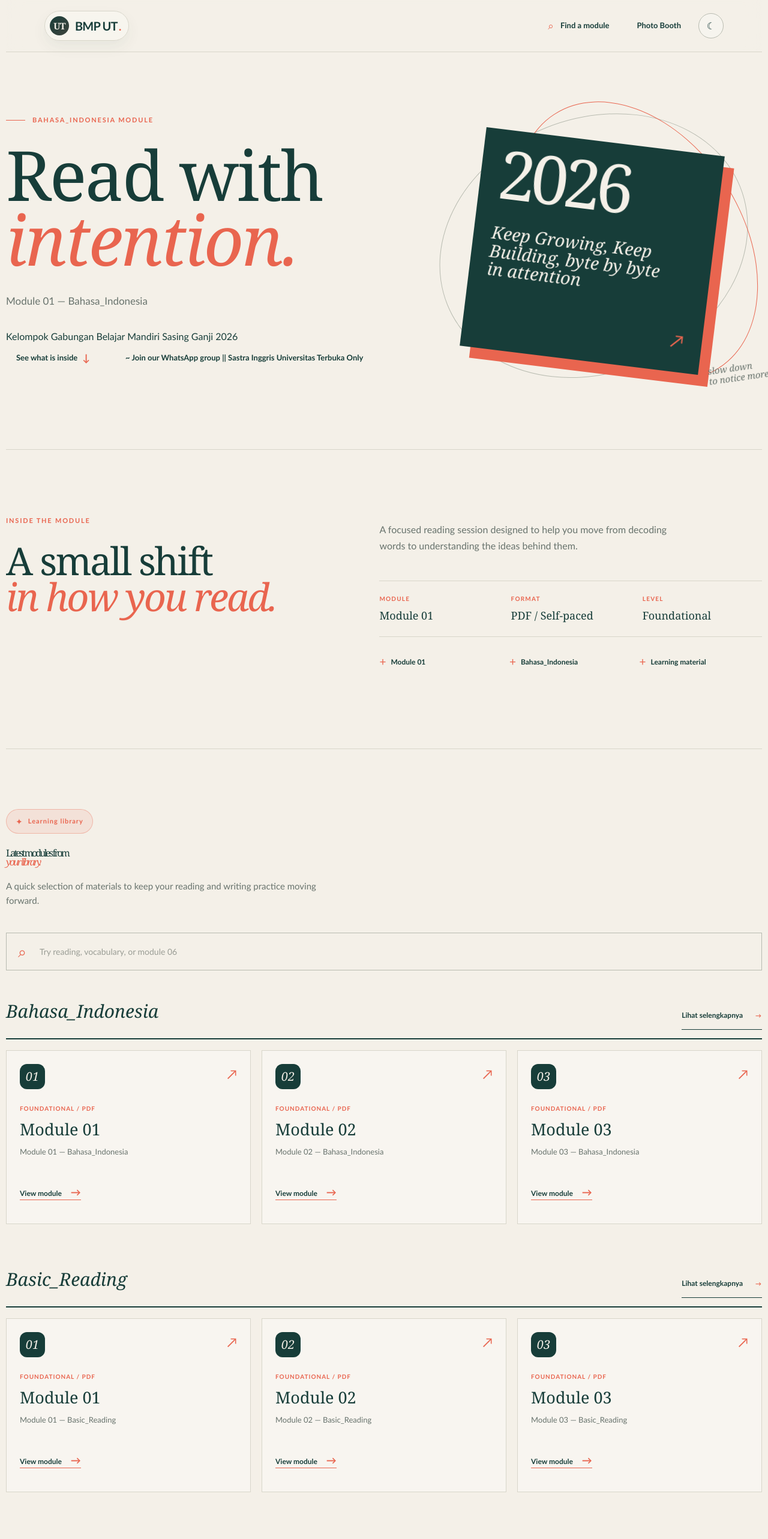
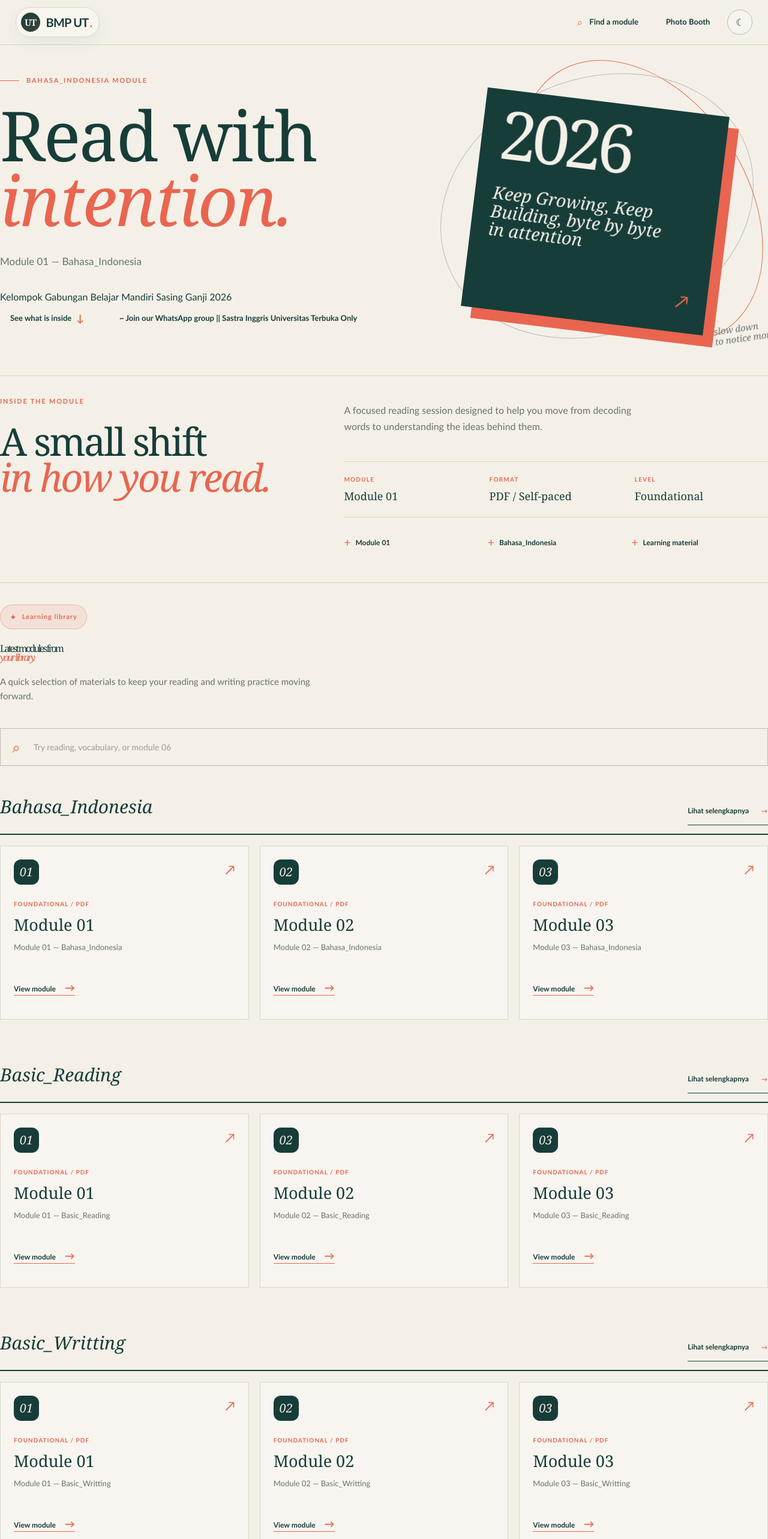
Before and after one commit to Efwan016/KB-BMP-Sasing, a React (Vite) app: page / in a window 1280 px wide. Shown: the top 2566 px of the page at 60% size. Built offline with nearby package versions, Linux system fonts and the light colour scheme.

Commit message:
modiffed layout desktop view

```diff
--- a/src/App.css
+++ b/src/App.css
@@ -1,5 +1,6 @@
-.app-shell { min-height: 100vh; overflow-x: hidden; padding: 0 10px; background: var(--paper); }
+.app-shell { min-height: 100vh; overflow-x: hidden; padding: 0; background: var(--paper); }
 .site-nav, main, footer { width: 100%; margin: 0; }
+main { max-width: 1500px; margin: 0 auto; }
 .site-nav {
   position: sticky;
   top: 0;
@@ -8,7 +9,7 @@
   align-items: center;
   justify-content: space-between;
   gap: 18px;
-  padding: 18px clamp(20px, 5vw, 88px);
+  padding: 12px clamp(16px, 2vw, 32px);
   border-bottom: 1px solid var(--line);
   background: color-mix(in srgb, var(--paper) 76%, transparent);
   backdrop-filter: blur(14px);
@@ -79,7 +80,7 @@
   transform: translateY(-1px);
 }
 .theme-toggle:focus-visible, .nav-link:focus-visible { outline: 2px solid var(--coral); outline-offset: 2px; }
-.hero-section { display: grid; grid-template-columns: 1fr .9fr; align-items: center; min-height: 630px; padding: 82px 0 105px; }
+.hero-section { display: grid; grid-template-columns: 1fr .9fr; align-items: center; min-height: 500px; padding: 28px 0 48px; }
 .eyebrow, .section-kicker { display: flex; align-items: center; gap: 12px; margin: 0 0 28px; color: var(--coral); font-size: 11px; font-weight: 800; letter-spacing: 1.8px; text-transform: uppercase; }
 .eyebrow-line { display: inline-block; width: 32px; height: 1px; background: var(--coral); }
 h1, h2 { margin: 0; color: var(--ink); font-family: var(--serif); font-weight: 400; letter-spacing: -2.8px; line-height: .94; }
@@ -99,7 +100,7 @@ h1 em, h2 em { color: var(--coral); font-style: italic; }
 .orbit-one { inset: 28px 3% 22px 2%; }
 .orbit-two { inset: 12% -8% 14% 17%; border-color: var(--coral); transform: rotate(57deg); }
 .visual-note { position: absolute; right: -10px; bottom: 7px; color: var(--muted); font: italic 15px/1.1 var(--serif); transform: rotate(-8deg); }
-.module-section { display: grid; grid-template-columns: .85fr 1.15fr; gap: 12%; padding: 110px 0 130px; border-top: 1px solid var(--line); }
+.module-section { display: grid; grid-template-columns: .85fr 1.15fr; gap: 4%; padding: 34px 0 52px; border-top: 1px solid var(--line); }
 .section-heading h2, .cta-section h2 { font-size: clamp(46px, 5vw, 70px); }
 .module-details { padding-top: 9px; }
 .module-intro { max-width: 480px; margin: 0 0 45px; color: var(--muted); font-size: 16px; line-height: 1.7; }
@@ -109,7 +110,7 @@ h1 em, h2 em { color: var(--coral); font-style: italic; }
 .highlight-list { display: grid; grid-template-columns: repeat(3, 1fr); gap: 12px; padding: 0; margin: 27px 0 0; list-style: none; }
 .highlight-list li { display: flex; align-items: center; gap: 8px; color: var(--ink); font-size: 12px; font-weight: 700; }
 .highlight-list span { color: var(--coral); font-size: 19px; font-weight: 400; }
-.catalog-section { padding: 100px 0 120px; border-top: 1px solid var(--line); }
+.catalog-section { padding: 36px 0 60px; border-top: 1px solid var(--line); }
 .catalog-heading { display: flex; align-items: flex-end; justify-content: space-between; margin-bottom: 42px; }
 .catalog-toolbar { gap: 32px; }
 .catalog-heading .section-kicker { margin-bottom: 22px; }
@@ -189,9 +190,9 @@ h1 em, h2 em { color: var(--coral); font-style: italic; }
 .related-item b { color: var(--coral); font-size: 22px; grid-column: 3; justify-self: end; opacity: 0.7; transition: opacity .2s ease, color .2s ease; }
 .related-item:hover b { opacity: 1; color: var(--coral); }
 .related-item:focus-visible { outline: 2px solid var(--coral); outline-offset: 3px; }
-.site-nav, footer, main > section { padding-left: clamp(24px, 5vw, 88px); padding-right: clamp(24px, 5vw, 88px); }
-.detail-page { padding-left: clamp(24px, 5vw, 88px); padding-right: clamp(24px, 5vw, 88px); }
-.cta-section { padding: 86px 10%; color: var(--paper); background: var(--coral); }
+.site-nav, footer, main > section { padding-left: clamp(18px, 2vw, 42px); padding-right: clamp(18px, 2vw, 42px); }
+.detail-page { padding-left: clamp(18px, 2vw, 42px); padding-right: clamp(18px, 2vw, 42px); }
+.cta-section { padding: 54px 8%; color: var(--paper); background: var(--coral); }
 .cta-section .section-kicker { color: var(--paper); }
 .cta-section h2 { color: var(--paper); margin-bottom: 34px; }
 .cta-section h2 em { color: var(--ink); }
@@ -313,9 +314,9 @@ footer { display: flex; justify-content: space-between; padding: 28px 0; color:
 }
 
 /* Photo booth — guided photo-strip experience */
-.booth-page { min-height: 100vh; padding: 46px 24px 82px; overflow: hidden; color: #44364b; background: var(--paper); font-family: "Trebuchet MS", "Segoe UI", sans-serif; }
-.booth-wrap { width: min(100%, 1280px); margin: 0 auto; }
-.booth-intro { max-width: none; margin: 0 0 24px; text-align: left; }
+.booth-page { min-height: 100vh; padding: 24px 18px 56px; overflow: hidden; color: #44364b; background: var(--paper); font-family: "Trebuchet MS", "Segoe UI", sans-serif; }
+.booth-wrap { width: min(100%, 1200px); margin: 0 auto; }
+.booth-intro { max-width: none; margin: 0 0 18px; text-align: left; }
 .booth-kicker, .booth-step-heading > span, .booth-controls > p { margin: 0; color: #a85072; font-size: 10px; font-weight: 800; letter-spacing: 1.8px; text-transform: uppercase; }
 .booth-intro h1, .booth-step-heading h2 { margin: 10px 0 12px; color: #48344f; font-family: Georgia, "Times New Roman", serif; font-size: clamp(50px, 8vw, 82px); font-weight: 400; letter-spacing: -4px; line-height: .86; }
 .booth-intro h1 em, .booth-step-heading h2 em { color: #df5d8a; font-style: italic; }
@@ -328,7 +329,7 @@ footer { display: flex; justify-content: space-between; padding: 28px 0; color:
 .booth-progress b { display: grid; width: 18px; height: 18px; place-items: center; color: #a85072; background: rgba(129, 121, 121, 0.75); border: 1px solid currentColor; border-radius: 50%; font-size: 9px; }
 .booth-progress .is-active { color: #fff; background: linear-gradient(135deg, #d95583 0%, #a85072 100%); border-color: #c74c7b; box-shadow: 0 8px 18px rgba(201, 84, 125, 0.25); }
 .booth-progress .is-active b { color: #fff; background: rgba(255,255,255,.16); border-color: rgba(255,255,255,.35); }
-.booth-stage { width: min(100%, 1180px); max-width: 1180px; margin: 0; padding: clamp(25px, 5vw, 48px); text-align: left; background: rgba(255, 252, 253, .72); border: 1px solid rgba(168,80,114,.23); border-radius: 28px; box-shadow: 0 18px 55px rgba(151, 71, 107, .12); }
+.booth-stage { width: min(100%, 100%); max-width: 100%; margin: 0; padding: clamp(22px, 3vw, 36px); text-align: left; background: rgba(255, 252, 253, .72); border: 1px solid rgba(168,80,114,.23); border-radius: 24px; box-shadow: 0 14px 40px rgba(151, 71, 107, .12); }
 .booth-hidden { display: none; }
 .booth-camera { position: relative; width: min(100%, 900px); margin: 25px 0 0; overflow: hidden; background: #e9b8cb; border: 10px solid #fff; border-radius: 8px; box-shadow: 8px 9px 0 #b395ca, 0 16px 32px rgba(75,46,67,.16); aspect-ratio: 16 / 9; }
 .booth-camera video { width: 100%; height: 100%; display: block; object-fit: cover; }
--- a/src/components/PhotoFeed.tsx
+++ b/src/components/PhotoFeed.tsx
@@ -67,16 +67,33 @@ export default function PhotoFeed() {
     }
   }
 
-  const downloadPhoto = (photo: Photo) => {
+  const downloadPhoto = async (photo: Photo) => {
+    try {
+      const response = await fetch(photo.public_url)
+      const blob = await response.blob()
+      const objectUrl = URL.createObjectURL(blob)
       const link = document.createElement('a')
-    link.href = photo.public_url
+      link.href = objectUrl
       link.download = `memory-lane-${photo.id}.png`
       link.target = '_blank'
       link.rel = 'noopener noreferrer'
       document.body.appendChild(link)
       link.click()
       document.body.removeChild(link)
+      setTimeout(() => URL.revokeObjectURL(objectUrl), 1000)
+    } catch (error) {
+      console.error('Download photo failed:', error)
+      const fallbackLink = document.createElement('a')
+      fallbackLink.href = photo.public_url
+      fallbackLink.download = `memory-lane-${photo.id}.png`
+      fallbackLink.target = '_blank'
+      fallbackLink.rel = 'noopener noreferrer'
+      document.body.appendChild(fallbackLink)
+      fallbackLink.click()
+      document.body.removeChild(fallbackLink)
+    } finally {
       setMenuOpenId(null)
+    }
   }
 
   const sharePhoto = async (photo: Photo) => {
```
Lines whose indentation alone changed are shown as unchanged.
